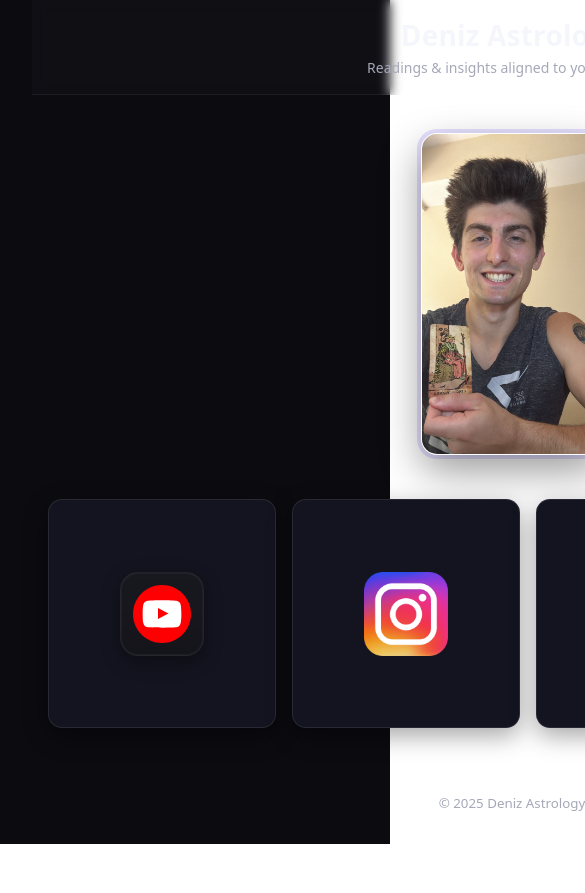
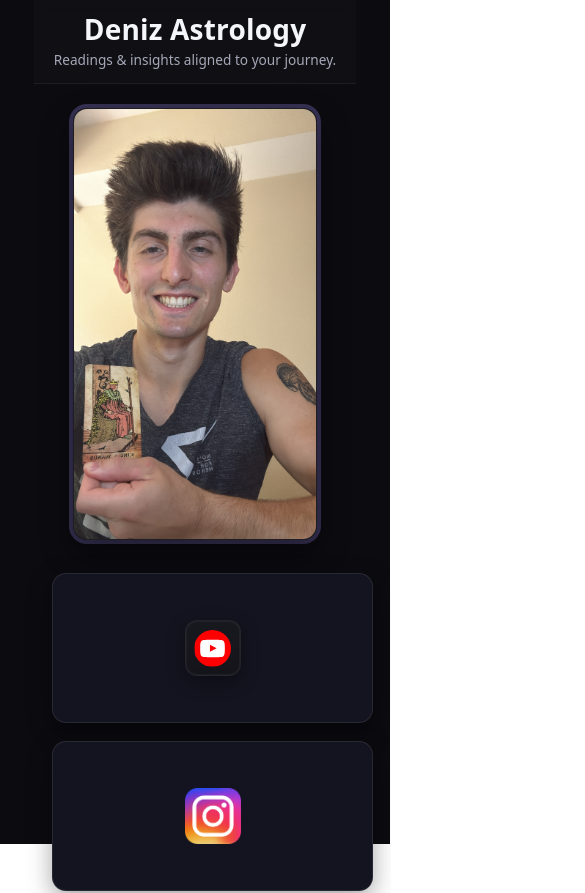
Before and after one commit to dsert1/deniz_astrology, a Svelte app: page / in a window 390 px wide. Shown: the top 893 px of the page, 585 px wide, since content can reach past the window. Built offline with nearby package versions, Linux system fonts and the light colour scheme; no server answers.

Commit message:
mobile friendly

```diff
--- a/src/App.svelte
+++ b/src/App.svelte
@@ -18,13 +18,10 @@
     { href: 'https://x.com/deniz_astrology', label: 'X', icon: 'x' }
   ];
 
-  // Map logical icon -> asset URL
   const iconMap = { youtube: iconYoutube, instagram: iconInstagram, tiktok: iconTiktok, x: iconX };
-
   const year = new Date().getFullYear();
 
   // --- Analytics (PostHog) ---
-  // Support both prefixes to avoid config mismatches
   const PH_KEY =
     (import.meta.env.VITE_POSTHOG_KEY as string | undefined) ??
     (import.meta.env.PUBLIC_POSTHOG_KEY as string | undefined);
@@ -34,63 +31,46 @@
     (import.meta.env.PUBLIC_POSTHOG_HOST as string | undefined) ??
     'https://us.i.posthog.com';
 
-  // HMR-safe guard so we don't double init during Vite dev reloads
   const PH_FLAG = '__deniz_ph_inited__';
 
   async function identifyVisitor() {
     const did = posthog.get_distinct_id();
-
     const baseProps = {
       source: 'denizastrology.com',
       tz: Intl.DateTimeFormat().resolvedOptions().timeZone,
       ua: navigator.userAgent
     };
     const onceProps = { first_visit_at: new Date().toISOString() };
-
-    // Best-effort IP capture (stored as person property "ip")
     try {
       const res = await fetch('https://api.ipify.org?format=json', { cache: 'no-store' });
       if (res.ok) {
-        const data = (await res.json()) as { ip: string };
-        posthog.identify(did, { ...baseProps, ip: data.ip }, onceProps);
+        const { ip } = (await res.json()) as { ip: string };
+        posthog.identify(did, { ...baseProps, ip }, onceProps);
         return;
       }
-    } catch {
-      // ignore
-    }
+    } catch {}
     posthog.identify(did, baseProps, onceProps);
   }
 
   onMount(() => {
-    if (!PH_KEY) {
-      console.warn('[posthog] No API key found in env. Set VITE_POSTHOG_KEY or PUBLIC_POSTHOG_KEY.');
-      return;
-    }
+    if (!PH_KEY) return;
 
-    // Only init once per page lifecycle (helps during Vite HMR)
     if (!(window as any)[PH_FLAG]) {
       (window as any)[PH_FLAG] = true;
-
       posthog.init(PH_KEY, {
         api_host: PH_HOST,
-        // We'll send our own pageview below to be explicit
         capture_pageview: false,
         capture_pageleave: true,
         persistence: 'localStorage+cookie',
         autocapture: true,
-        // Respect DNT in prod; ignore in dev so you can test locally
-        respect_dnt: false,
+        respect_dnt: false, // keep false while testing; set true for production if needed
         debug: import.meta.env.DEV
       });
     }
 
-    // Queue-safe: PostHog buffers until it’s ready
     posthog.capture('$pageview', { $current_url: location.href });
-
-    // Create/merge a Person and attach IP + basic props
     identifyVisitor();
 
-    // Generic outbound click tracker
     document.addEventListener(
       'click',
       (e) => {
@@ -99,9 +79,7 @@
         if (!a) return;
         try {
           const u = new URL(a.href, location.href);
-          if (u.host !== location.host) {
-            posthog.capture('outbound_click', { href: u.href });
-          }
+          if (u.host !== location.host) posthog.capture('outbound_click', { href: u.href });
         } catch {}
       },
       { capture: true }
@@ -141,15 +119,13 @@
         target="_blank"
         rel="noopener noreferrer"
         aria-label={item.label}
-        onclick={() => trackClick(item)}
+        on:click={() => trackClick(item)}
       >
         <img
           class="icon-img"
           src={iconMap[item.icon]}
           alt=""
           aria-hidden="true"
-          width="84"
-          height="84"
         />
       </a>
     {/each}
@@ -175,7 +151,7 @@
     -moz-osx-font-smoothing: grayscale;
   }
 
-  /* Theme */
+  /* Theme + safe-area support */
   :root {
     --bg: #0b0b10;
     --fg: #f5f6fb;
@@ -185,13 +161,20 @@
     --tile-brd: rgba(255,255,255,0.09);
     --ring: rgba(164,147,255,0.28);
     --maxw: 1000px;
+
+    --safe-top: env(safe-area-inset-top, 0px);
+    --safe-right: env(safe-area-inset-right, 0px);
+    --safe-bottom: env(safe-area-inset-bottom, 0px);
+    --safe-left: env(safe-area-inset-left, 0px);
   }
 
   .page {
     min-height: 100%;
     display: grid;
     grid-template-rows: auto auto 1fr auto;
-    gap: 28px;
+    gap: clamp(16px, 4vw, 28px);
+    padding-left: var(--safe-left);
+    padding-right: var(--safe-right);
   }
 
   .site-header {
@@ -199,17 +182,18 @@
     justify-content: center;
     border-bottom: 1px solid rgba(255,255,255,0.06);
     background: linear-gradient(0deg, rgba(255,255,255,0.02), rgba(255,255,255,0.02));
+    padding-top: var(--safe-top);
     backdrop-filter: blur(6px);
   }
 
   .brand {
     width: 100%;
     max-width: var(--maxw);
-    padding: 20px 20px 16px;
+    padding: clamp(12px, 3.5vw, 20px) clamp(16px, 5vw, 24px) 12px;
   }
 
   h1 {
-    font-size: clamp(28px, 4vw, 40px);
+    font-size: clamp(28px, 6vw, 40px);
     line-height: 1.1;
     margin: 0 0 6px 0;
     font-weight: 700;
@@ -219,54 +203,62 @@
   .subtitle {
     margin: 0;
     color: var(--muted);
-    font-size: clamp(14px, 1.8vw, 16px);
+    font-size: clamp(13px, 3.5vw, 16px);
   }
 
   .hero {
     display: grid;
     place-items: center;
-    padding: 10px 20px 0 20px;
+    padding: 8px clamp(16px, 5vw, 24px) 0;
   }
 
-  /* Smaller, natural-ratio hero */
+  /* Mobile-first hero, scales smoothly */
   .selfie {
-    width: clamp(180px, 46vw, 200px);
+    width: clamp(220px, 62vw, 340px);
     height: auto;
     aspect-ratio: auto;
-    border-radius: 16px;
+    border-radius: 14px;
     border: 1px solid rgba(255,255,255,0.08);
     box-shadow:
-      0 16px 40px rgba(0,0,0,0.40),
+      0 14px 32px rgba(0,0,0,0.40),
       0 0 0 4px var(--ring);
   }
 
   .tiles {
-    --gutter: clamp(16px, 3vw, 24px);
+    --gutter: clamp(12px, 4.5vw, 20px);
     width: 100%;
     max-width: var(--maxw);
     margin: var(--gutter) auto;
     padding: 0 var(--gutter);
     display: grid;
     gap: var(--gutter);
-    grid-template-columns: repeat(auto-fit, minmax(220px, 1fr));
+    grid-template-columns: 1fr; /* phones */
+  }
+
+  /* small tablets */
+  @media (min-width: 520px) {
+    .tiles { grid-template-columns: repeat(2, minmax(0, 1fr)); }
+  }
+
+  /* desktops */
+  @media (min-width: 900px) {
+    .tiles { grid-template-columns: repeat(4, minmax(0, 1fr)); }
   }
 
   .tile {
     display: flex;
-    flex-direction: column;
     align-items: center;
     justify-content: center;
-    gap: 12px;
     text-decoration: none;
     color: var(--fg);
     background: var(--tile-bg);
     border: 1px solid var(--tile-brd);
     border-radius: 14px;
-    padding: 20px 18px;
-    min-height: 160px;
+    padding: clamp(14px, 3.5vw, 20px);
+    min-height: clamp(120px, 28vw, 160px); /* ≥48px tap target */
     transition: transform 0.16s ease, border-color 0.16s ease, box-shadow 0.16s ease;
     box-shadow: 0 8px 24px rgba(0,0,0,0.35);
-    will-change: transform;
+    touch-action: manipulation;
   }
 
   .tile:hover,
@@ -277,20 +269,20 @@
     outline: none;
   }
 
-  /* Consistent icon box */
+  /* Icon scales with viewport; no hardcoded width/height */
   .icon-img {
-    width: 84px;
-    height: 84px;
+    width: clamp(56px, 12vw, 84px);
+    height: clamp(56px, 12vw, 84px);
     object-fit: contain;
     display: block;
     box-sizing: border-box;
   }
 
-  /* Normalize YouTube and X into rounded-square badges to match IG/TikTok */
+  /* Normalize YouTube and X into rounded-square badges */
   .tile[data-icon='youtube'] .icon-img,
   .tile[data-icon='x'] .icon-img {
-    padding: 12px;
-    border-radius: 18px;
+    padding: clamp(8px, 2.2vw, 12px);
+    border-radius: clamp(12px, 3vw, 18px);
     background:
       linear-gradient(180deg, rgba(255,255,255,0.04), rgba(255,255,255,0.02))
       #0f0f16;
@@ -303,13 +295,13 @@
   .footer {
     display: grid;
     place-items: center;
-    padding: 22px 0 30px;
+    padding: 22px 0 calc(30px + var(--safe-bottom));
     color: var(--muted);
   }
 
-  @media (min-width: 900px) {
-    .brand { padding-left: 24px; padding-right: 24px; }
-    .tiles { gap: 16px; }
-    .tile { padding: 22px 20px; }
+  /* Reduce motion for users who prefer it */
+  @media (prefers-reduced-motion: reduce) {
+    .tile { transition: none; }
+    .tile:hover { transform: none; }
   }
 </style>
```
